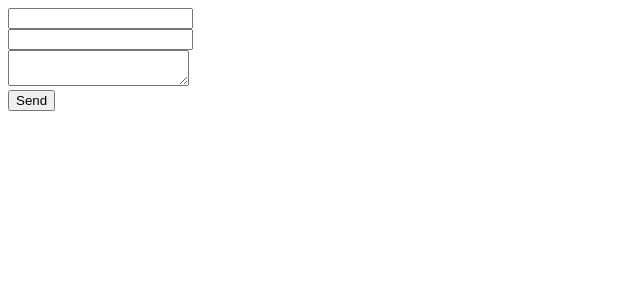
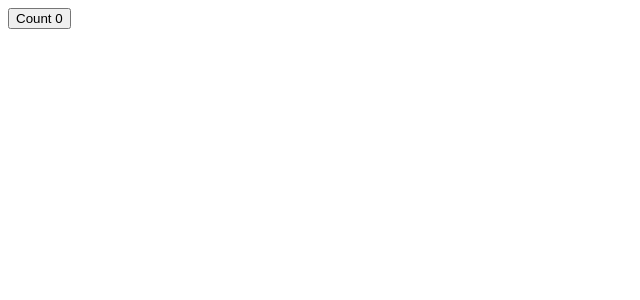
Before and after one commit to alexmutane/react-lesson1, a React (Create React App) app: page / in a window 1280 px wide. Shown: the top 300 px of the page, without its empty margins (0-640 px from the left). Built offline with nearby package versions, Linux system fonts and the light colour scheme.

Commit message:
use-state hook

```diff
--- a/src/App.js
+++ b/src/App.js
@@ -1,14 +1,12 @@
 import React from "react";
-import PostForm from "./components/http/PostForm";
 
-import PostList from "./components/http/PostList";
+import HookCounter from "./Hooks/HookCounter";
 
 const App = () => {
 
   return (
     <div className="App">
-      {/* <PostList /> */}
-      <PostForm />
+      <HookCounter />
     </div>
   );
 }
--- /dev/null
+++ b/src/Hooks/HookCounter.js
@@ -0,0 +1,13 @@
+import React, { useState } from 'react'
+
+function HookCounter() {
+  const [count, setCount] = useState(0);
+
+  return (
+    <div>
+      <button onClick={() => setCount(count + 1)}>Count {count}</button>
+    </div>
+  )
+}
+
+export default HookCounter
```
